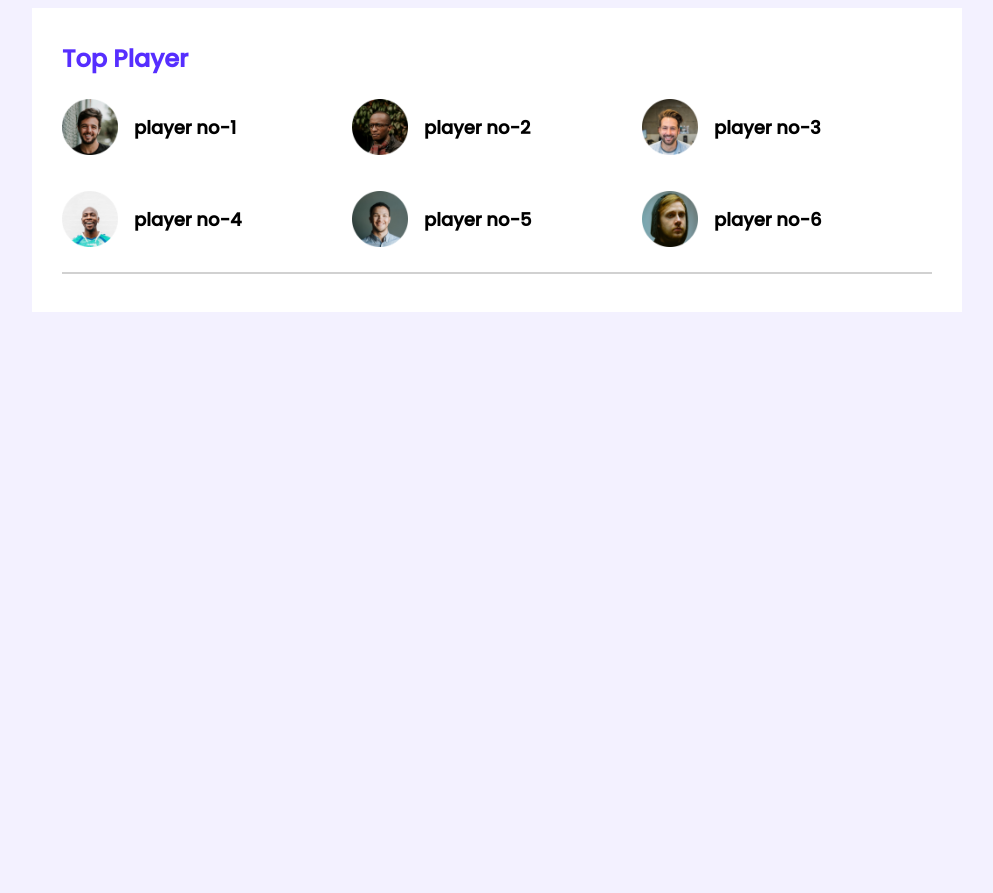
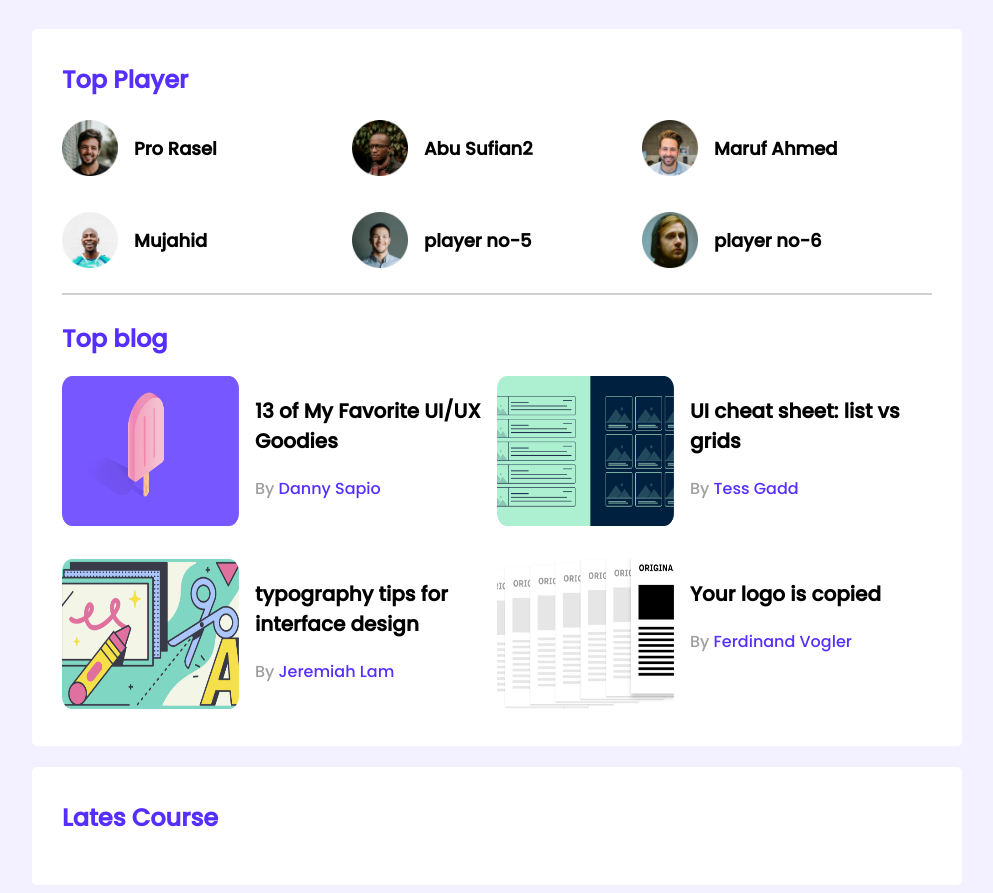
Before and after one commit to iamapusaha/leader-board-css3, a plain HTML site: page index.html in a window 1280 px wide. Shown: the whole page, without its empty margins (143-1136 px from the left). Before the commit the page ends 800 px from the top, so only its background shows below. Drawn offline with Linux system fonts and the light colour scheme.

Commit message:
added top blog

```diff
--- a/index.html
+++ b/index.html
@@ -22,19 +22,19 @@
                 <div class="players">
                     <div class="player">
                         <img src="images/players/player-1.png" alt="">
-                        <h3>player no-1</h3>
+                        <h3>Pro Rasel</h3>
                     </div>
                     <div class="player">
                         <img src="images/players/player-2.png" alt="">
-                        <h3>player no-2</h3>
+                        <h3>Abu Sufian2</h3>
                     </div>
                     <div class="player">
                         <img src="images/players/player-3.png" alt="">
-                        <h3>player no-3</h3>
+                        <h3>Maruf Ahmed</h3>
                     </div>
                     <div class="player">
                         <img src="images/players/player-4.png" alt="">
-                        <h3>player no-4</h3>
+                        <h3>Mujahid</h3>
                     </div>
                     <div class="player">
                         <img src="images/players/player-5.png" alt="">
@@ -47,6 +47,56 @@
                 </div>
             </div>
             <hr>
+            <div class="top-blogs">
+                <h2 class="section-title">Top blog</h2>
+                <div class="blogs">
+                    <article class="blog">
+                        <div class="thumbnail">
+                            <img src="images/blogs/blog-1.png" alt="">
+                        </div>
+                        <div class="blog-info">
+                            <h3 class="blog-title">13 of My Favorite
+                                UI/UX Goodies</h3>
+                            <p class="blog-author">By <a href="">Danny Sapio</a></p>
+                        </div>
+                    </article>
+                    <article class="blog">
+                        <div class="thumbnail">
+                            <img src="images/blogs/blog-2.png" alt="">
+                        </div>
+                        <div class="blog-info">
+                            <h3 class="blog-title">UI cheat sheet:
+                                list vs grids</h3>
+                            <p class="blog-author">By <a href="">Tess Gadd</a></p>
+                        </div>
+                    </article>
+                    <article class="blog">
+                        <div class="thumbnail">
+                            <img src="images/blogs/blog-3.png" alt="">
+                        </div>
+                        <div class="blog-info">
+                            <h3 class="blog-title">typography tips
+                                for interface design</h3>
+                            <p class="blog-author">By <a href="">Jeremiah Lam</a></p>
+                        </div>
+                    </article>
+                    <article class="blog">
+                        <div class="thumbnail">
+                            <img src="images/blogs/blog-4.png" alt="">
+                        </div>
+                        <div class="blog-info">
+                            <h3 class="blog-title">Your logo is
+                                copied</h3>
+                            <p class="blog-author">By <a href="">Ferdinand Vogler</a></p>
+                        </div>
+                    </article>
+                </div>
+            </div>
+        </section>
+        <section class="container">
+            <div class="lates-courses">
+                <h2 class="section-title">Lates Course</h2>
+            </div>
         </section>
     </main>
 </body>
--- a/styles/style.css
+++ b/styles/style.css
@@ -9,17 +9,21 @@ body {
 
 main {
     display: flex;
-    justify-content: center;
+    flex-direction: column;
+    align-items: center;
 }
 
 .container {
     background-color: #FFFFFF;
     width: 870px;
     padding: 30px;
+    margin-top: 21px;
+    border-radius: 5px;
 }
 
 hr {
     border: 1px solid #D1D1D1;
+    margin-bottom: 26px;
 }
 
 /* top players styles  */
@@ -55,3 +59,37 @@ hr {
     width: 56px;
     height: 56px;
 }
+
+/* top blog style  */
+.blogs {
+    display: grid;
+    grid-template-columns: repeat(2, 1fr);
+    row-gap: 26px;
+}
+
+.blog {
+    display: flex;
+    column-gap: 16px;
+    align-items: flex-start;
+}
+
+.blog .thumbnail img {
+    width: 177px;
+    height: 150px;
+}
+
+.blog-title {
+    font-size: 20px;
+}
+
+.blog-author {
+    font-size: 16px;
+    color: #9F9F9F;
+    font-weight: 400;
+}
+
+.blog-author a {
+    text-decoration: none;
+    color:
+        #562EFF;
+}
```
